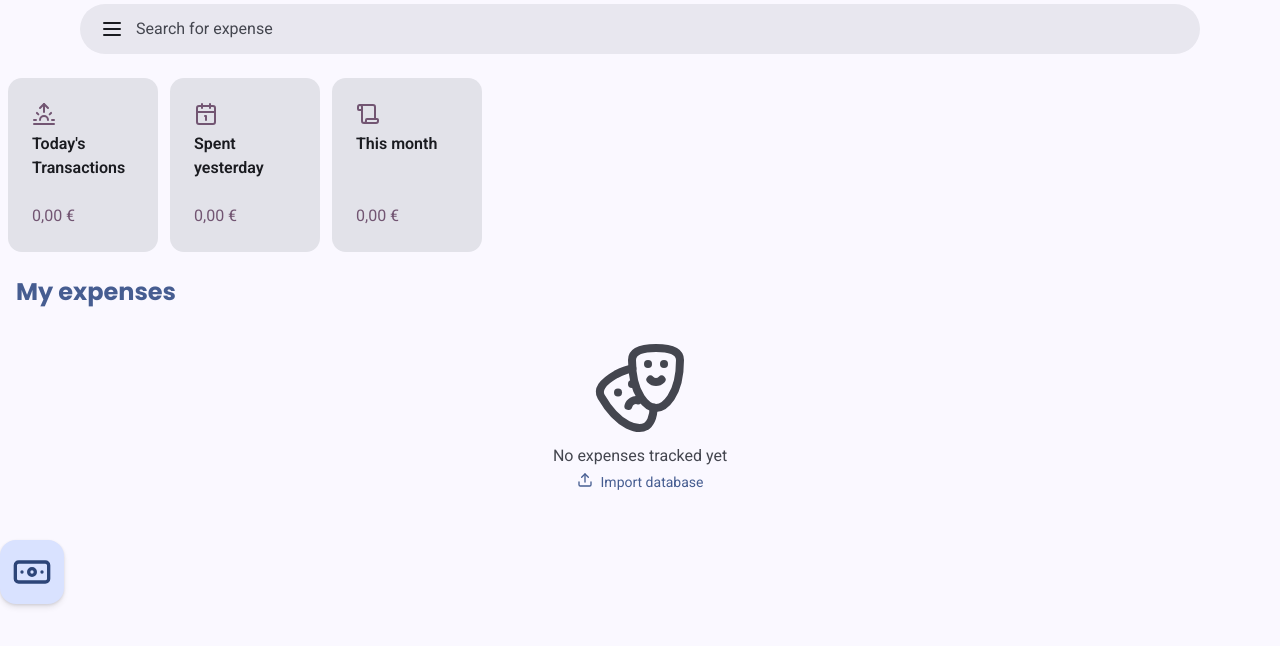
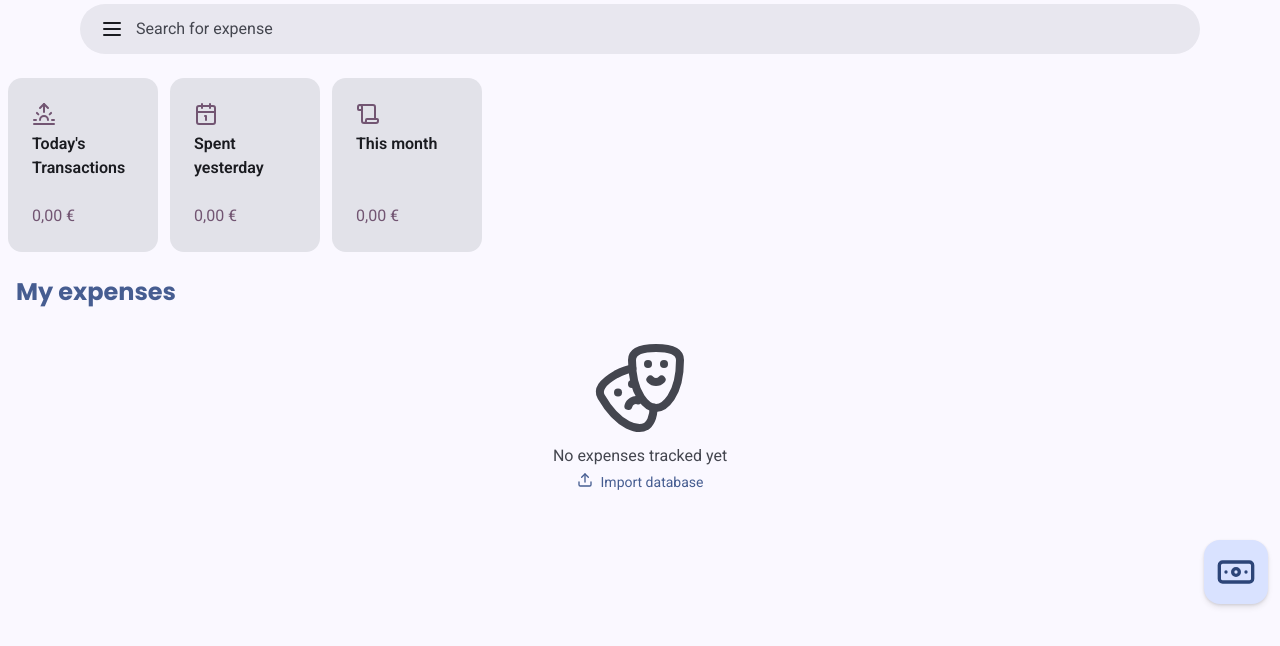
Before and after one commit to jgoedde/Finances, a React (Vite) app: page /unlock in a window 1280 px wide. Both pictures are taken after typing "Sample123" into the empty fields and a click on the button "Continue". Shown: the top 646 px of the page. Built offline with nearby package versions, Linux system fonts and the light colour scheme.

Commit message:
Update new-expense-fab.tsx

```diff
--- a/src/components/expenses/new-expense-fab.tsx
+++ b/src/components/expenses/new-expense-fab.tsx
@@ -7,7 +7,7 @@ export function NewExpenseFAB() {
     return (
         <div
             className={
-                "bg-primary-container text-on-primary-container sticky right-1 bottom-1 size-16 rounded-2xl shadow-lg"
+                "bg-primary-container text-on-primary-container mb-3 mr-3 sticky left-full bottom-0 size-16 rounded-2xl shadow-lg"
             }
             onClick={() => {
                 route("/new");
```
